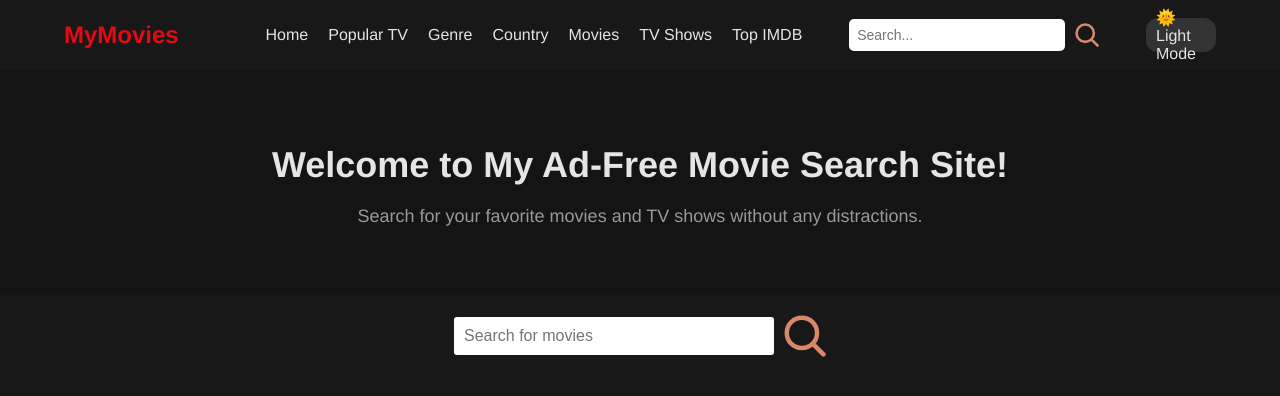
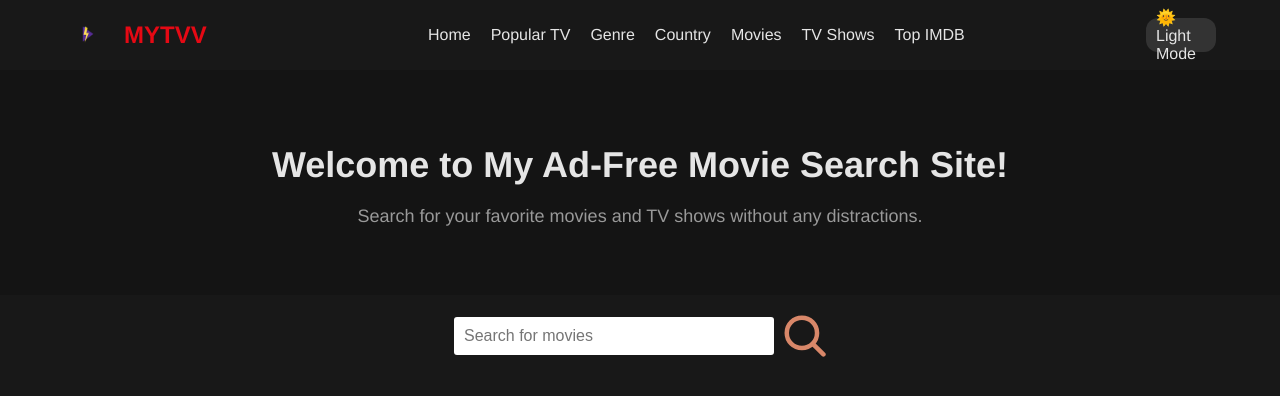
Before and after one commit to prinzeval/IMBD_REACT, a React (Vite) app: page / in a window 1280 px wide. Shown: the top 396 px of the page. Built offline with nearby package versions, Linux system fonts and the light colour scheme.

Commit message:
transfer initiating

```diff
--- a/src/App.css
+++ b/src/App.css
@@ -450,9 +450,26 @@ body.dark-mode {
   align-items: center;
 }
 
-.logo-container .logo {
+.logo-container {
+  display: flex;
+  align-items: center;
+}
+
+.logo-link {
+  display: flex;
+  align-items: center;
+  text-decoration: none;
+}
+
+.logo {
+  width: 50px; /* Increased size */
+  height: 50px; /* Increased size */
+  margin-right: 10px;
+}
+
+.website-name {
+  font-size: 24px;
   color: #e50914;
-  font-size: 24px;
   font-weight: bold;
 }
 
@@ -525,6 +542,7 @@ body {
 }
 
 
+
 /* Ensure movie cards maintain their height and do not shrink */
 .container .movie {
   flex: 0 0 auto;
--- a/src/components/Navbar.jsx
+++ b/src/components/Navbar.jsx
@@ -1,11 +1,13 @@
 import React, { useState, useEffect } from "react";
-import { Link, useNavigate } from "react-router-dom";
-import SearchIcon from "../SVG/search.svg"; // Ensure you have the search icon
+import { Link, useNavigate, useLocation } from "react-router-dom";
+import logo from "../IMG/file.png"; // Import your picture
+import SearchIcon from "../SVG/search.svg"; // Correct path to your search icon
 
 const Navbar = () => {
   const [darkMode, setDarkMode] = useState(true); // Default to dark mode
   const [searchTerm, setSearchTerm] = useState("");
   const navigate = useNavigate();
+  const location = useLocation();
 
   useEffect(() => {
     document.body.classList.toggle('dark-mode', darkMode);
@@ -32,7 +34,10 @@ const Navbar = () => {
     <div className="navbar">
       <div className="navbar-container">
         <div className="logo-container">
-          <Link to="/home" className="logo">MyMovies</Link>
+          <Link to="/" className="logo-link">
+            <img src={logo} alt="Logo" className="logo" />
+            <span className="website-name">MYTVV</span>
+          </Link>
         </div>
         <div className="menu-container">
           <ul className="menu-list">
@@ -49,6 +54,7 @@ const Navbar = () => {
             <li className="menu-list-item">Top IMDB</li>
           </ul>
         </div>
+        {location.pathname !== "/" && (
           <div className="search-container">
             <input
               type="text"
@@ -59,6 +65,7 @@ const Navbar = () => {
             />
             <img src={SearchIcon} alt="search" onClick={handleSearch} />
           </div>
+        )}
         <div className="toggle" onClick={toggleDarkMode}>
           {darkMode ? '🌞 Light Mode' : '🌜 Dark Mode'}
         </div>
```
Also changed, not shown: src/IMG/file.png (added), src/SVG/logo.svg (deleted). Lines whose indentation alone changed are shown as unchanged.
